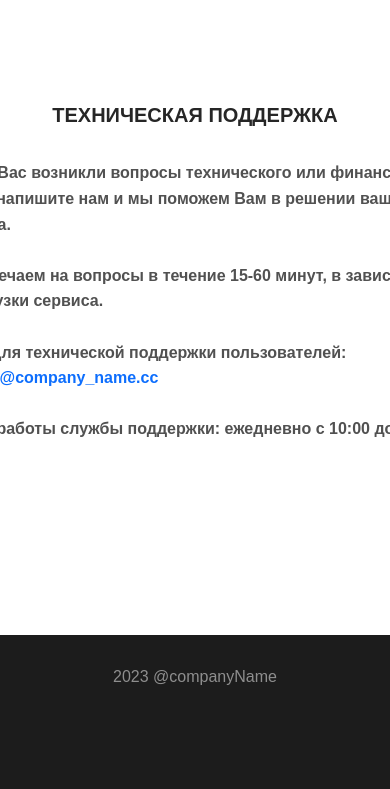
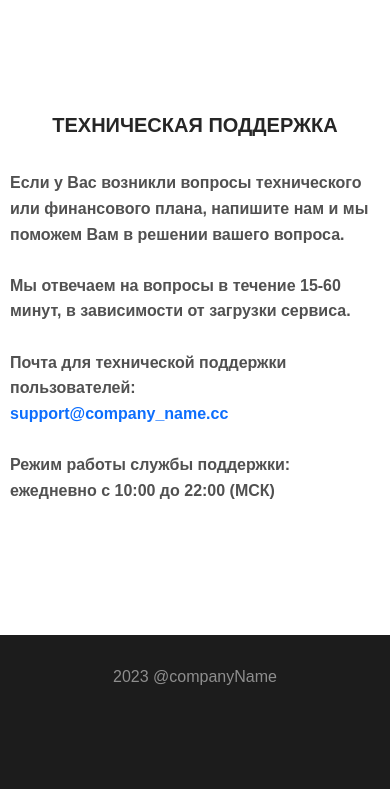
Before and after one commit to AlexDyakonov/django-shop-example, a Django app: page /ru/help/ in a window 390 px wide; the page is wider, and only the part inside the window is pictured. Shown: the part 55-844 px from the top of that part. Run offline with Django 4.2, Linux system fonts and the light colour scheme; parts of the project's set-up code (start-up, migrations or seed data) failed here and were passed over.

Commit message:
Added fixes for s20 (360 width) of adaptive

```diff
--- a/shop/static/assets/css/checkout.css
+++ b/shop/static/assets/css/checkout.css
@@ -79,7 +79,8 @@ footer {
 }
 
 .right-content-checkout{
-    width: 530px;
+    max-width: 530px;
+    width: 100%;
     height: auto;
     display: flex;
     justify-content: center;
--- a/shop/static/assets/css/help.css
+++ b/shop/static/assets/css/help.css
@@ -12,7 +12,9 @@
 }
 
 .help-text{
-    width: 510px;
+    padding: 10px;
+    max-width: 510px;
+    width: 100%;
 }
 
 .help-img{
--- a/shop/static/assets/css/index.css
+++ b/shop/static/assets/css/index.css
@@ -17,7 +17,8 @@
     color: white;
     font-weight: 700;
     font-size: 36px;
-    width: 450px;
+    width: 100%;
+    max-width: 450px;
   }
 
   .crypto-image{
@@ -200,5 +201,4 @@
   .block-content-review {
     width: 100%;
   }
-
 }
```
Also changed, not shown: shop/static/assets/css/item.css (+7 -0 lines).
